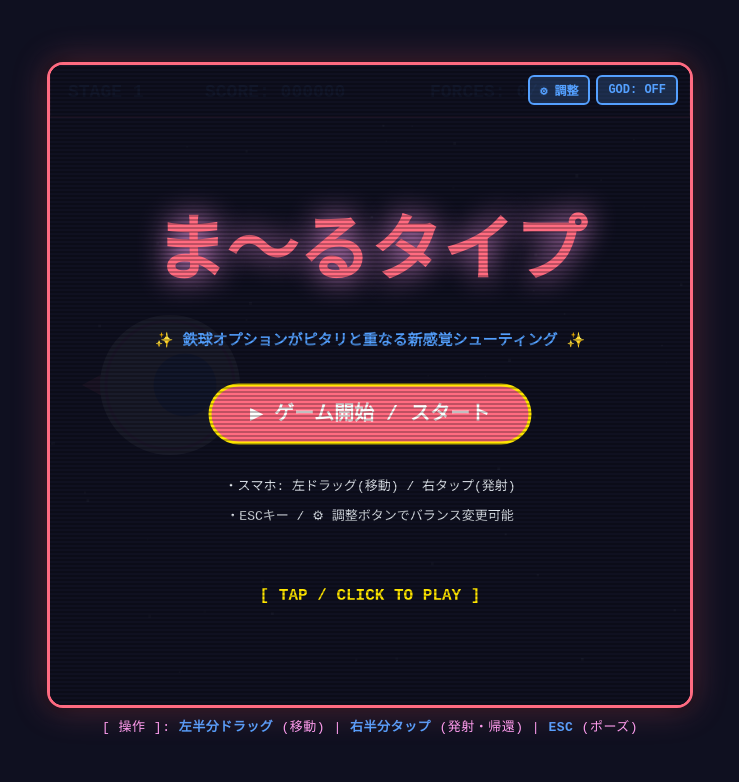
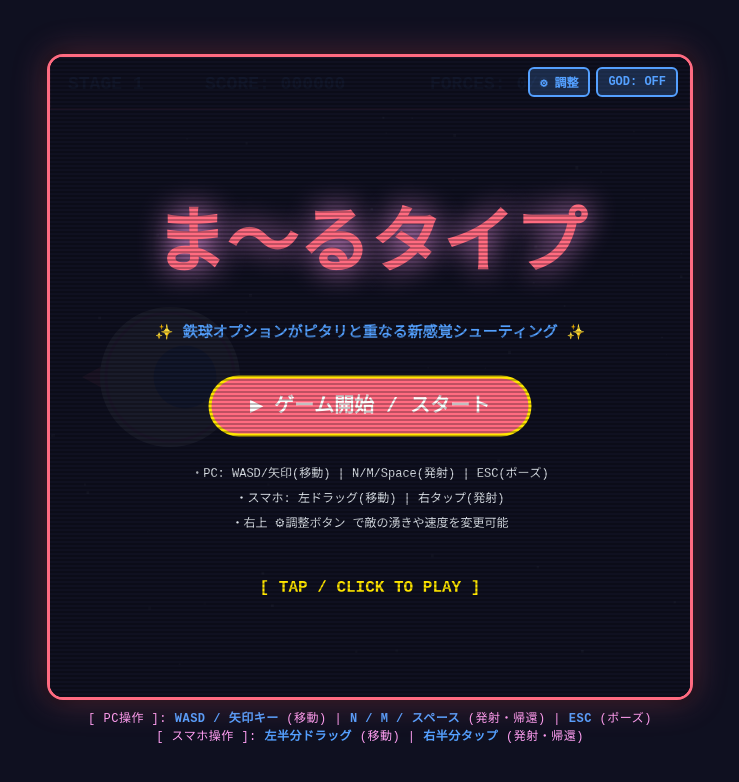
Before and after one commit to mukkii-game/bolero_ball, a plain HTML site: page index.html in a window 1280 px wide. Shown: the whole page, without its empty margins (270-1009 px from the left). Drawn offline with Linux system fonts and the light colour scheme.

Commit message:
Update font size and game instructions in index.html

```diff
--- a/index.html
+++ b/index.html
@@ -103,7 +103,7 @@
     }
     #instructions {
       margin-top: 10px;
-      font-size: 13px;
+      font-size: 12px;
       color: #ff9ff3;
       text-align: center;
       line-height: 1.5;
@@ -146,7 +146,8 @@
 </div>
 
 <div id="instructions">
-  [ 操作 ]: <span>左半分ドラッグ</span> (移動) | <span>右半分タップ</span> (発射・帰還) | <span>ESC</span> (ポーズ)
+  [ PC操作 ]: <span>WASD / 矢印キー</span> (移動) | <span>N / M / スペース</span> (発射・帰還) | <span>ESC</span> (ポーズ)<br>
+  [ スマホ操作 ]: <span>左半分ドラッグ</span> (移動) | <span>右半分タップ</span> (発射・帰還)
 </div>
 
 <audio id="bgmAudio" src="Ravel-Borelo.mp3" loop preload="auto"></audio>
@@ -189,7 +190,7 @@ const CONFIG = {
   COLOR_HUD_TEXT: "#54a0ff"
 };
 
-let spawnIntervalSetting = 75; // 💡ガンガン湧く初期値
+let spawnIntervalSetting = 75;
 
 function toggleConfigPanel() {
   const panel = document.getElementById("config-panel");
@@ -398,7 +399,7 @@ let score = 0;
 let gameFrame = 0;
 let transitionTimer = 0;
 let deathTimer = 0;
-let nextSpawnDelay = 90;
+let nextSpawnDelay = 80;
 let squadSpawnCounter = 0;
 
 let isInvincible = false;
@@ -888,20 +889,20 @@ function updateForces() {
 }
 
 // ============================================================================
-// 7. 編隊＆キャリア敵制御 (ガンガン湧くように修正)
+// 7. 編隊＆キャリア敵制御 (ガンガン湧く仕様)
 // ============================================================================
 function updateSquadSpawning() {
   if (boss.isActive || gameState !== "PLAYING") return;
 
-  // 💡全滅を待たず、一定時間ごとに次々とガンガン編隊を投入
   nextSpawnDelay--;
   if (nextSpawnDelay <= 0) {
-    nextSpawnDelay = spawnIntervalSetting; // 調整可能な間隔
+    nextSpawnDelay = spawnIntervalSetting;
     squadSpawnCounter++;
 
     const squadId = Date.now() + Math.random();
     let patternType = "WAVE_BIG";
 
+    // 最初の2編隊はどの面でも直線移動
     if (squadSpawnCounter <= 2) {
       patternType = "STRAIGHT";
     } else {
@@ -967,7 +968,6 @@ function updateSquadSpawning() {
     }
   }
 
-  // 不要になった空の編隊データをクリーンアップ
   squads = squads.filter(s => s.remaining > 0);
 }
 
@@ -1607,9 +1607,10 @@ function drawOverlay() {
     ctx.fillText("▶ ゲーム開始 / スタート", CONFIG.CANVAS_WIDTH / 2, 355);
 
     ctx.fillStyle = "#e0e6ed";
-    ctx.font = "13px monospace";
-    ctx.fillText("・スマホ: 左ドラッグ(移動) / 右タップ(発射)", CONFIG.CANVAS_WIDTH / 2, 425);
-    ctx.fillText("・ESCキー / ⚙ 調整ボタンでバランス変更可能", CONFIG.CANVAS_WIDTH / 2, 455);
+    ctx.font = "12px monospace";
+    ctx.fillText("・PC: WASD/矢印(移動) | N/M/Space(発射) | ESC(ポーズ)", CONFIG.CANVAS_WIDTH / 2, 420);
+    ctx.fillText("・スマホ: 左ドラッグ(移動) | 右タップ(発射)", CONFIG.CANVAS_WIDTH / 2, 445);
+    ctx.fillText("・右上 ⚙調整ボタン で敵の湧きや速度を変更可能", CONFIG.CANVAS_WIDTH / 2, 470);
 
     const blink = Math.floor(Date.now() / 400) % 2 === 0;
     if (blink) {
```
